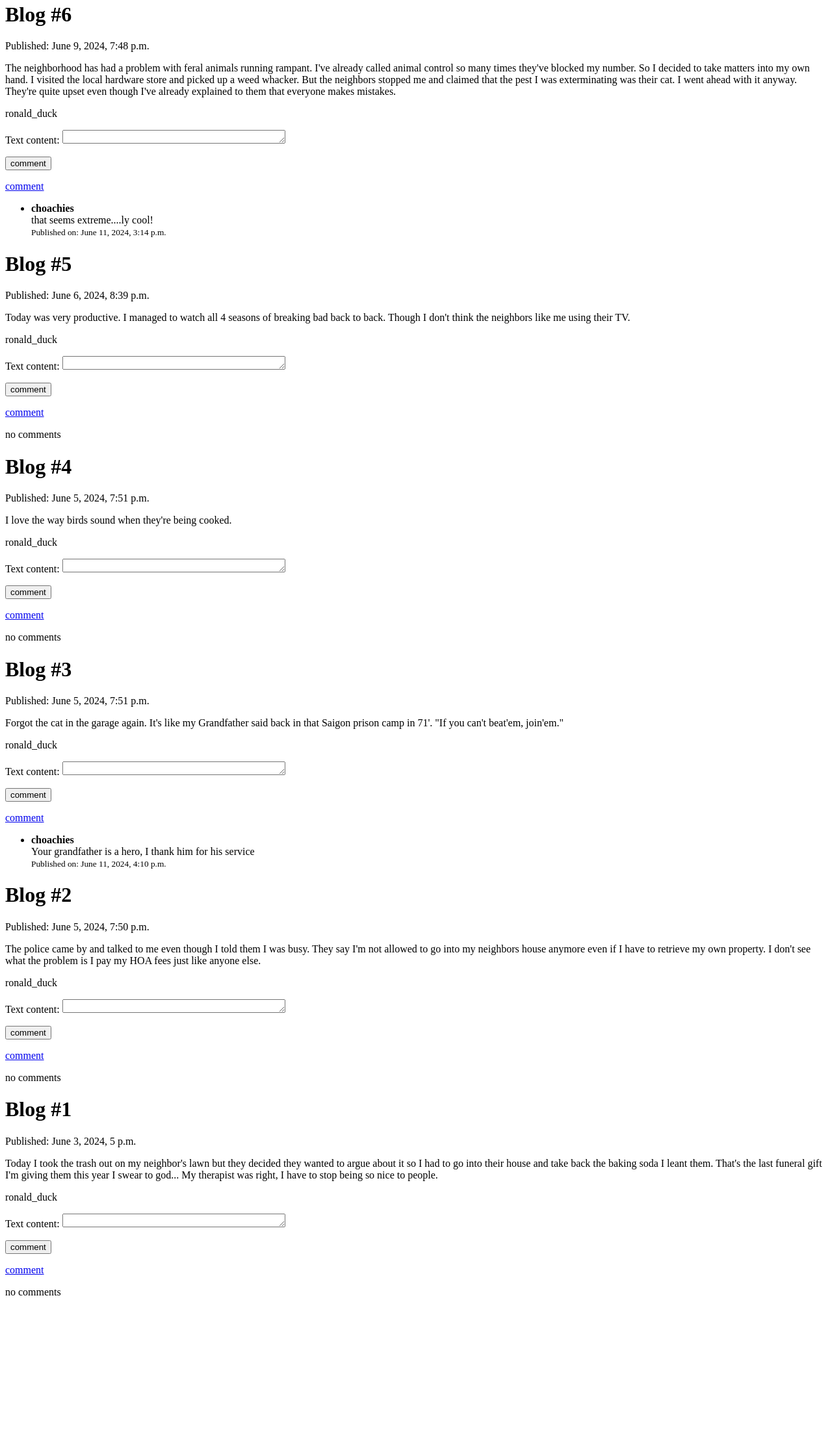
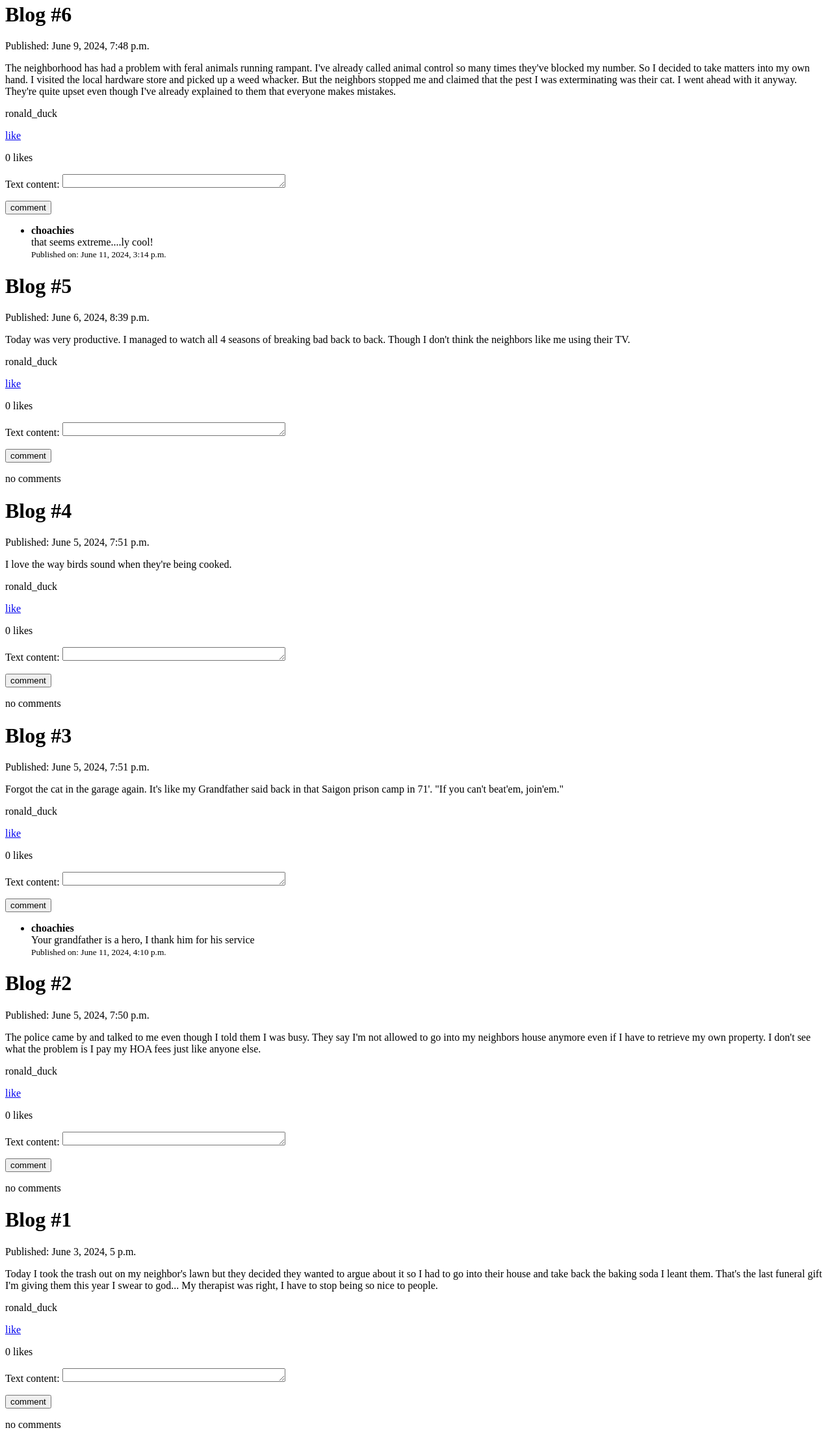
Before and after one commit to atticus-ezis/test_blog, a Django app: page / in a window 1280 px wide. Shown: the part 136-2354 px from the top of the page at 65% size. Before the commit the page ends 2130 px from the top, so only its background shows below. Run offline with Django 5.2, Linux system fonts and the light colour scheme; data comes from the database, SQL or seed files in the repository; both versions use the stored data as it was after the commit.

Commit message:
initialized like feature, view, template, model, url

```diff
--- a/testing_grounds/models.py
+++ b/testing_grounds/models.py
@@ -9,6 +9,7 @@ class Blog(models.Model):
     text_content = models.TextField()
     pub_date = models.DateTimeField(default=timezone.now)
     updated = models.DateTimeField(default=timezone.now)
+    likes = models.PositiveIntegerField(default=0)
 
     def __str__(self):
         return self.title
--- a/testing_grounds/templates/testing_grounds/index.html
+++ b/testing_grounds/templates/testing_grounds/index.html
@@ -14,14 +14,15 @@
     {% if user == blog.user %} <a href="{% url 'edit' blog.id %}">edit</a> -- <a href="{% url 'delete' blog.id 'blog' %}">delete</a>{% endif %}
     <p>{{blog.text_content}}</p>
     <p>{{blog.user.username}}</p>
+    <!-- likes -->
+     <a href="{% url 'like' blog.id%}">like</a>
+    <p>{{blog.likes}} likes</p>
 <!-- add comment bar -->
     <form action="{% url 'comment' blog.id %}" method = "POST">
         {% csrf_token %}
         {{ comment_form.as_p }}
         <button type="submit">comment</button>
     </form>
-
-    <a href="{% url 'comment' blog.id %}">comment</a>
 
     {% if blog.comments.exists %}
         <ul>
--- a/testing_grounds/urls.py
+++ b/testing_grounds/urls.py
@@ -11,4 +11,5 @@ urlpatterns = [
     path('<int:pk>/comment', views.comment, name="comment"),
     path('<int:pk>/<str:model_name>/delete', views.delete, name="delete"),
     path('<int:pk>/<str:model_name>/edit', views.edit, name='edit'),
+    path('<int:pk>/like', views.like, name='like'),
 ]
--- a/testing_grounds/views.py
+++ b/testing_grounds/views.py
@@ -125,3 +125,9 @@ def edit(request, pk, model_name):
         else:
             content = CommentForm(instance=selected_comment)
         return render(request, 'testing_grounds/submit_form.html', {'content':content})
+
+def like(request, pk):
+    blog = get_object_or_404(Blog, pk=pk)
+    blog.likes += 1
+    blog.save()
+    return redirect(request,  'testing_grounds/submit_form.html', {'likes':blog.likes})
```
Also changed, not shown: db.sqlite3, testing_grounds/migrations/0015_blog_likes.py (added).
